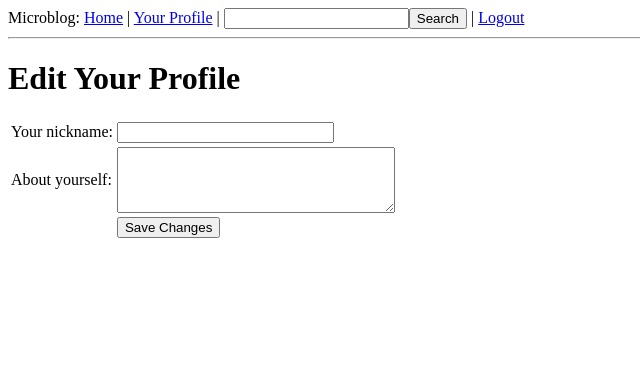
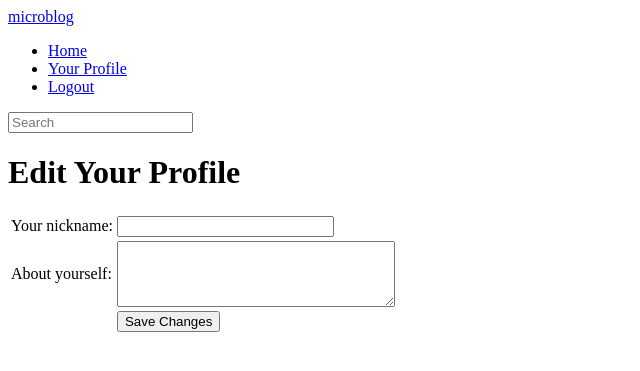
Before and after one commit to flingflingfling/microblog, a Flask app: page /edit in a window 1280 px wide. Shown: the top 371 px of the page, without its empty margins (0-640 px from the left). Run offline with Flask 2, Linux system fonts and the light colour scheme; a user stored in the database is signed in; data comes from the database, SQL or seed files in the repository; parts of the project's set-up code (start-up, migrations or seed data) failed here and were passed over.

Commit message:
version facelift(template),12.using bootstrap

```diff
--- a/app/templates/base.html
+++ b/app/templates/base.html
@@ -5,26 +5,42 @@
         {% else %}
         <title>microblog</title>
         {% endif %}
+        <link href="/static/css/bootstrap.min.css" rel="stylesheet" media="screen">
+        <link href="/static/css/bootstrap-responsive.min.css" rel="stylesheet">
+        <script src="http://code.jquery.com/jquery-latest.js"></script>
+        <script src="/static/js/bootstrap.min.js"></script>
+        <meta name="viewport" content="width=device-width, initial-scale=1.0">
+  </head>
     </head>
     <body>
-        <div>Microblog:
-            <a href="{{ url_for('index') }}">Home</a>
-            {% if g.user.is_authenticated %}
-            | <a href="{{ url_for('user', nickname=g.user.nickname) }}">Your Profile</a>
-            | <form style="display: inline;" action="{{ url_for('search') }}" method="post" name="search">{{ g.search_form.hidden_tag() }}{{ g.search_form.search(size=20) }}<input type="submit" value="Search"></form>
-            | <a href="{{ url_for('logout')}}">Logout</a>
-            {% endif %}
+        <div class="container">
+            <div class="navbar">
+                <div class="navbar-inner">
+                    <a class="btn btn-navbar" data-toggle="collapse" data-target=".nav-collapse">
+                        <span class="icon-bar"></span>
+                        <span class="icon-bar"></span>
+                        <span class="icon-bar"></span>
+                    </a>
+                    <a class="brand" href="/">microblog</a>
+                        <ul class="nav">
+                            <li><a href="{{ url_for('index') }}">Home</a></li>
+                            {% if g.user.is_authenticated %}
+                            <li><a href="{{ url_for('user', nickname=g.user.nickname) }}">Your Profile</a></li>
+                            <li><a href="{{ url_for('logout') }}">Logout</a></li>
+                            {% endif %}
+                        </ul>
+                    <div class="nav-collapse collapse">
+                        {% if g.user.is_authenticated %}
+                        <form class="navbar-search pull-right" action="{{ url_for('search') }}" method="post" name="search">{{ g.search_form.hidden_tag() }}{{ g.search_form.search(size=20, placeholder="Search", class="search-query") }}</form>
+                        {% endif %}
+                    </div>
+                </div>
+            </div>
+        <div class="row">
+            <div class="span12">
+                {% block content %}{% endblock %}
+            </div>
         </div>
-        <hr>
-        {% with message = get_flashed_message %}
-        {% if messages %}
-        <ul>
-            {% for message in messages %}
-                <li>{{ message  }}</li>
-            {% endfor %}
-        </ul>
-        {% endif %}
-        {% endwith %}
-        {% block content %}{% endblock %}
+    </div>
     </body>
 </html>
```
Also changed, not shown: app/static/css/bootstrap-responsive.min.css (added), app/static/css/bootstrap.min.css (added), app/static/img/glyphicons-halflings-white.png (added), app/static/img/glyphicons-halflings.png (added), app/static/js/bootstrap.min.js (added).
